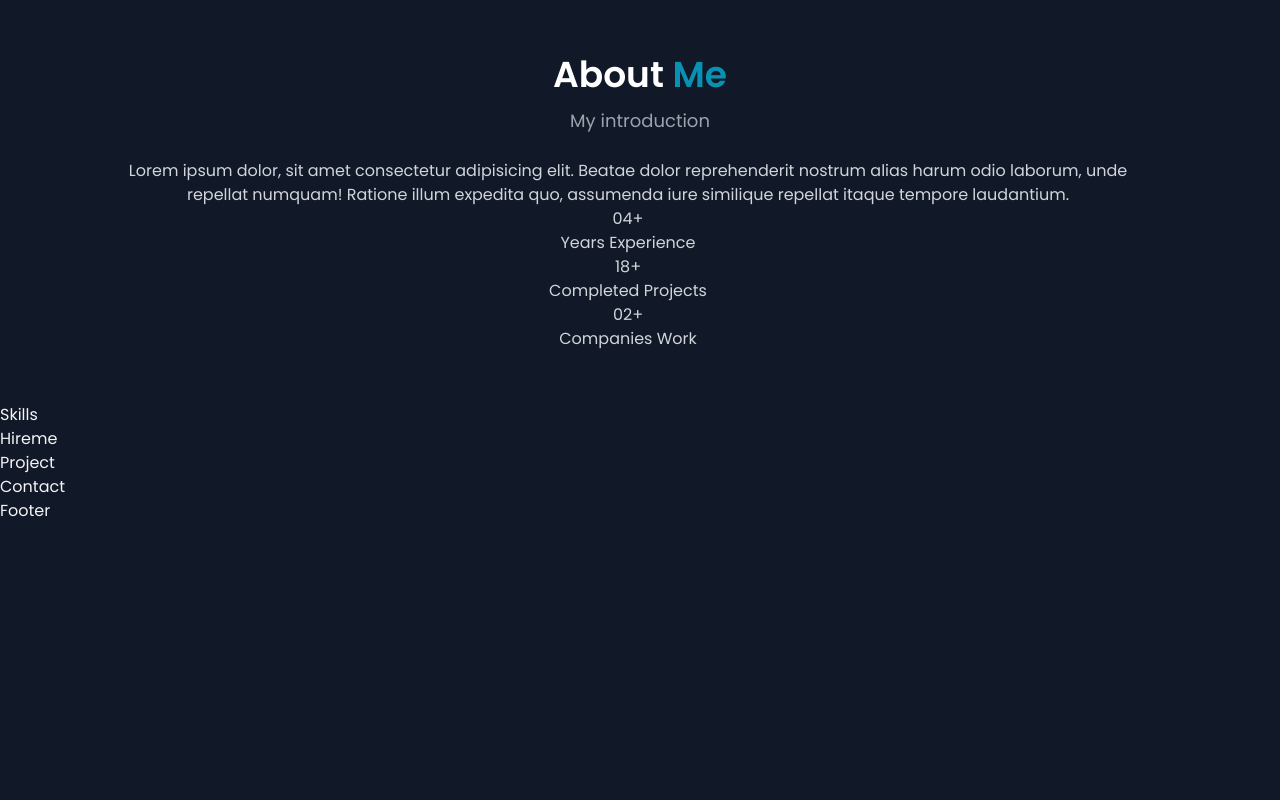
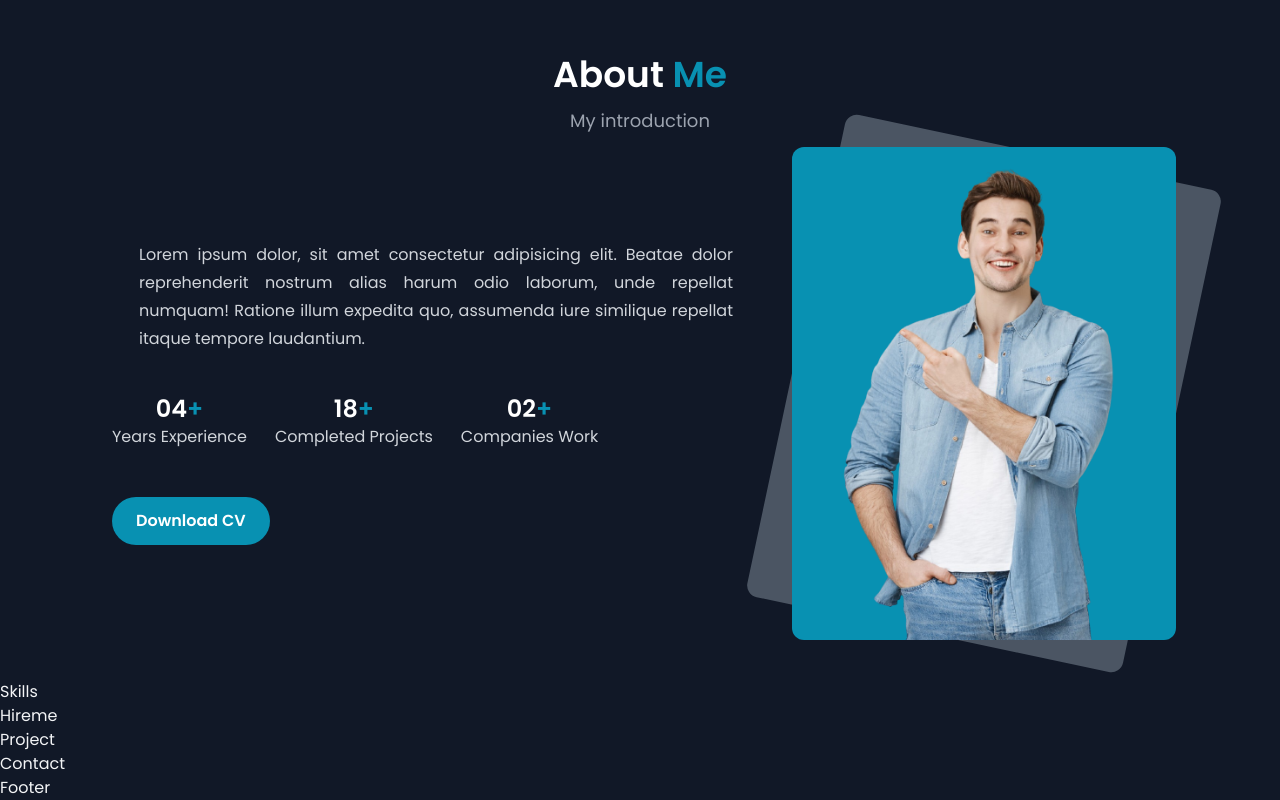
Before and after one commit to geliettech/Portfolio, a React (Vite) app: page / in a window 1280 px wide. Shown: the part 817-1617 px from the top of the page. Before the commit the page ends 1340 px from the top, so only its background shows below. Built offline with nearby package versions, Linux system fonts and the light colour scheme.

Commit message:
updated About.jsx

```diff
--- a/src/components/About.jsx
+++ b/src/components/About.jsx
@@ -1,11 +1,12 @@
 import React from "react";
+import aboutImg from "../assets/about.png";
 
 const About = () => {
-  const info=[
-    {text:'Years Experience', count: '04'},
-    {text:'Completed Projects', count: '18'},
-    {text:'Companies Work', count: '02'},
-  ]
+  const info = [
+    { text: "Years Experience", count: "04" },
+    { text: "Completed Projects", count: "18" },
+    { text: "Companies Work", count: "02" },
+  ];
   return (
     <section id="about" className="py-10 text-white">
       <div className="text-center mt-8">
@@ -14,22 +15,46 @@ const About = () => {
         </h3>
         <p className="text-gray-400 my-3 text-lg">My introduction</p>
         <div className="flex md:flex-row flex-col-reverse items-center md:gap-6 gap-12 px-10 max-w-6xl mx-auto">
-          <div>
+          <div className="p-2">
             <div className="text-gray-300 my-3">
-              <p>
-                Lorem ipsum dolor, sit amet consectetur adipisicing elit. Beatae dolor reprehenderit nostrum alias harum odio laborum, unde repellat numquam! Ratione illum expedita quo, assumenda iure similique repellat itaque tempore laudantium.
+              <p className="text-justify leading-7 w-11/12 mx-auto">
+                Lorem ipsum dolor, sit amet consectetur adipisicing elit. Beatae
+                dolor reprehenderit nostrum alias harum odio laborum, unde
+                repellat numquam! Ratione illum expedita quo, assumenda iure
+                similique repellat itaque tempore laudantium.
               </p>
-              <div>
-                {info.map(content=>(
+              <div className="flex mt-10 items-center gap-7">
+                {info.map((content) => (
                   <div key={content.text}>
-                    <h3>{content.count}<span>+</span></h3>
-                    <span>{content.text}</span>
+                    <h3 className="md:text-4x text-2xl font-semibold text-white">
+                      {content.count}
+                      <span className="text-cyan-600">+</span>
+                    </h3>
+                    <span className="md:text-base text-xs">{content.text}</span>
                   </div>
                 ))}
               </div>
+              <br />
+              <br />
+              <a
+                href="https://drive.google.com/drive/mobile/folders/1LvDwWtRQ1Txc1qZYmfjZquioGoqs0aNq"
+                target="_blank"
+                download
+                rel="noopener noreferrer"
+              >
+                <button className="btn-primary">Download CV</button>
+              </a>
             </div>
           </div>
-          <div></div>
+          <div className="flex-1 md:mt-0 mt-6 flex justify-center items-center">
+            <div className="lg:w-96 h-full relative sm:w-10/12 w-11/12 max-w-sm aboutImg">
+              <img
+                src={aboutImg}
+                alt=""
+                className="w-full object-cover bg-cyan-600 rounded-xl"
+              />
+            </div>
+          </div>
         </div>
       </div>
     </section>
--- a/src/index.css
+++ b/src/index.css
@@ -13,3 +13,6 @@ body{
 .btn-primary {
     @apply bg-cyan-600 font-semibold text-white md:mx-0 mx-auto rounded-full py-3 px-6 flex items-center gap-2;
   }
+  .aboutImg::after{
+    @apply content-[''] w-full left-0 top-0 rounded-xl rotate-12 h-full absolute bg-gray-600 -z-10
+  }
```
Also changed, not shown: src/assets/about.png (added).
